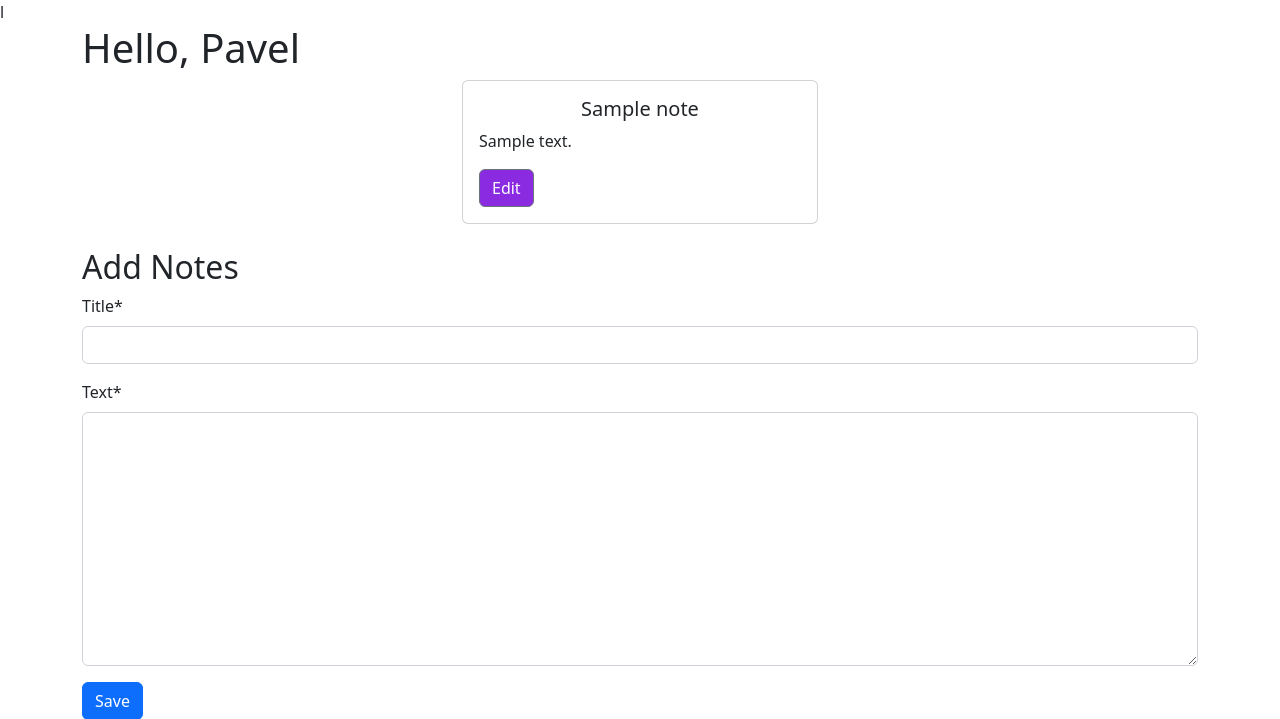
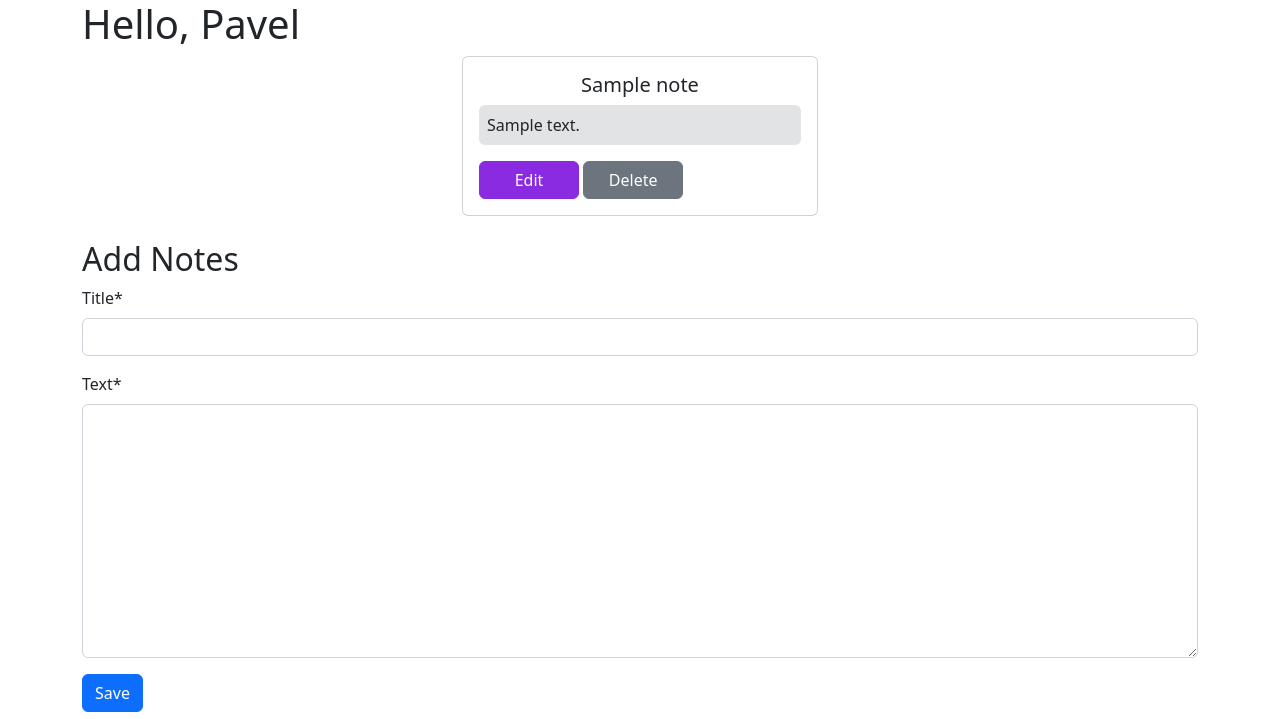
Before and after one commit to DedRobin/todo, a Django app: template templates/index.html in a window 1280 px wide. Shown: the top 719 px of the page. Run offline with Django 4.2, Linux system fonts and the light colour scheme; the template is opened without the code that fills it: values that come from a table or form of the project are taken from there, others are empty; tables that the repository leaves empty hold one stand-in row (values such as "Sample post"); some libraries are stand-ins or nearby versions.

Commit message:
some fix

```diff
--- a/templates/base.html
+++ b/templates/base.html
@@ -2,13 +2,22 @@
 <html lang="en">
 <head>
     <meta charset="UTF-8">
-    <title>{% block title %}{% endblock %}</title>l
+    <title>{% block title %}{% endblock %}</title>
     <!-- Bootstrap reference  -->
     <link href="https://cdn.jsdelivr.net/npm/bootstrap@5.2.0/dist/css/bootstrap.min.css" rel="stylesheet"
           integrity="sha384-gH2yIJqKdNHPEq0n4Mqa/HGKIhSkIHeL5AyhkYV8i59U5AR6csBvApHHNl/vI1Bx" crossorigin="anonymous">
-    <style>.edit-button {
-        background-color: blueviolet;
-    }</style>
+    <style>
+        .edit-note-text{
+            --bs-bg-opacity: .2
+        }
+        .edit-button, .del-button {
+            width: 100px;
+        }
+
+        .edit-button {
+            border: 1px blueviolet solid;
+            background-color: blueviolet;
+        }</style>
 </head>
 <body>
 {% block content %} {% endblock %}
--- a/templates/note.html
+++ b/templates/note.html
@@ -2,8 +2,9 @@
     <div class="card">
         <div class="card-body">
             <h5 class="card-title text-center">{{ note.title }}</h5>
-            <p class="card-text">{{ note.text }}</p>
+            <p class="card-text bg-secondary p-2 rounded edit-note-text">{{ note.text }}</p>
             <button type="button" class="btn btn-secondary edit-button">Edit</button>
+            <button type="button" class="btn btn-secondary del-button">Delete</button>
 
         </div>
 
--- a/tests.py
+++ b/tests.py
@@ -33,4 +33,4 @@ if __name__ == "__main__":
 
     print("All tests have passed")
 
-    # user.delete()
+    user.delete()
```
